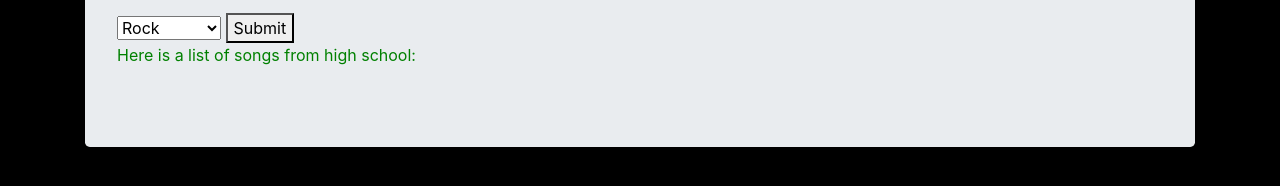
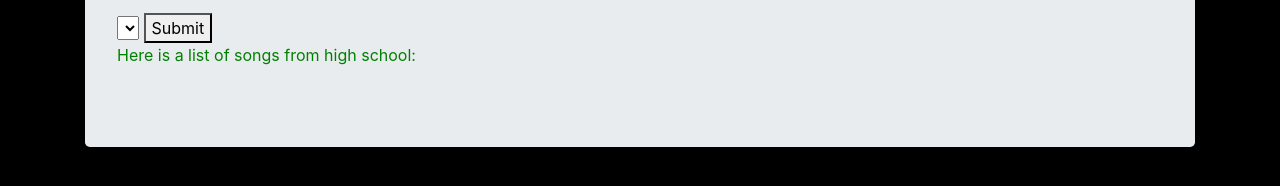
Before and after one commit to Cat-Denton/High-School-Jukebox, a website built with webpack: page src/index.html in a window 1280 px wide. Shown: the part 182-368 px from the top of the page. Built offline with nearby package versions, Linux system fonts and the light colour scheme.

Commit message:
remove hard-coded genre list
Co-authored-by: Faisal Rana <inquisitive@gmail.com>
Co-authored-by: Sofia Acosta <sofiaacostarascon@gmail.com>

```diff
--- a/src/index.html
+++ b/src/index.html
@@ -11,16 +11,7 @@
       <input id="DOB" type="date" required>
       <p> Please select a genre: </p>
       <select id="inputGenre" required>
-          <option value="rock">Rock</option>
-          <option value="pop">Pop</option>
-          <option value="jazz">Jazz</option>
-          <option value="r&b">R&B</option>
-          <option value="hip-hop">Hip Hop</option>
-          <option value="alternative">Alternative</option>
-          <option value="metal">Metal</option>
-          <option value="latin">Latin</option>
-          <option value="edm">EDM</option>
-          <option value="country">Country</option>
+
       </select>
       <button type="submit">Submit</button>
       </form>
```
